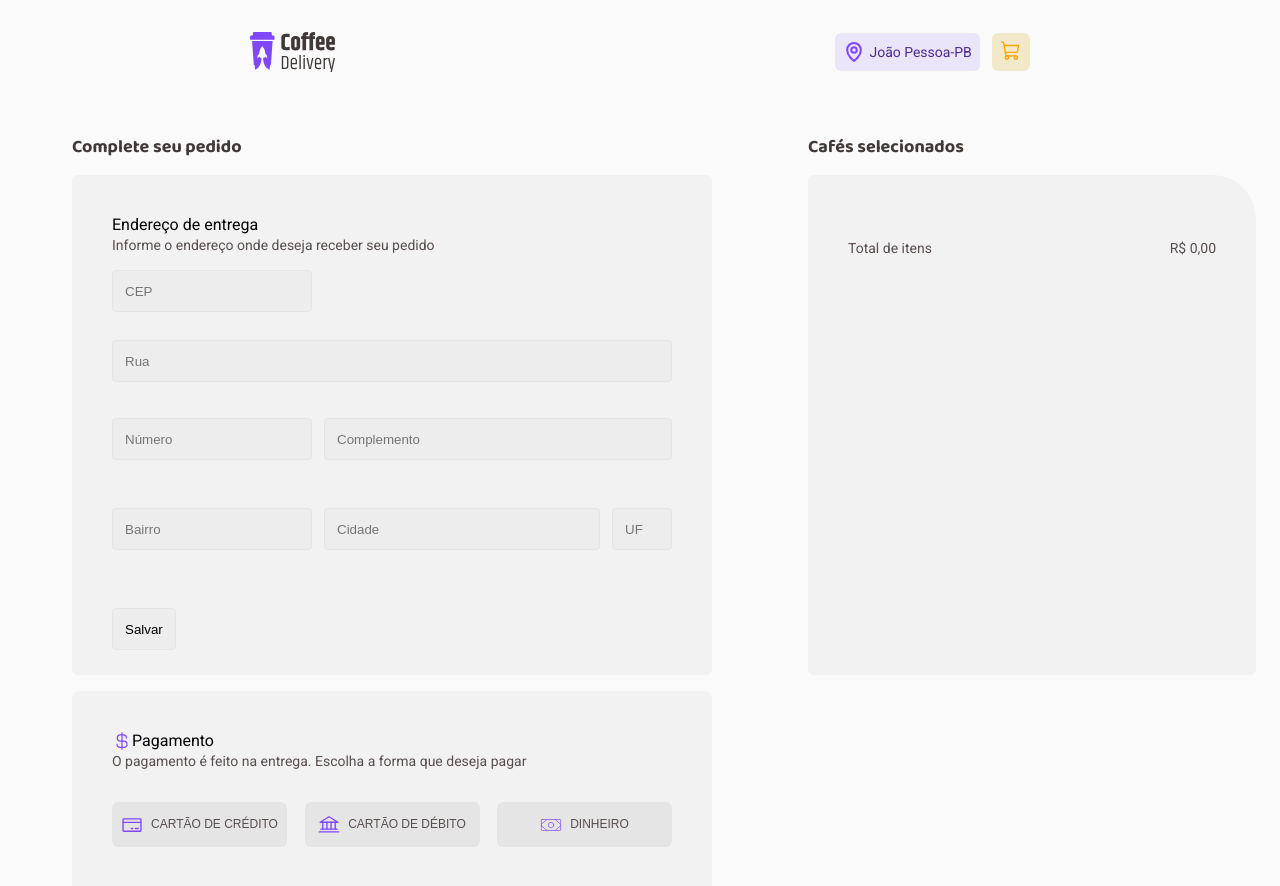
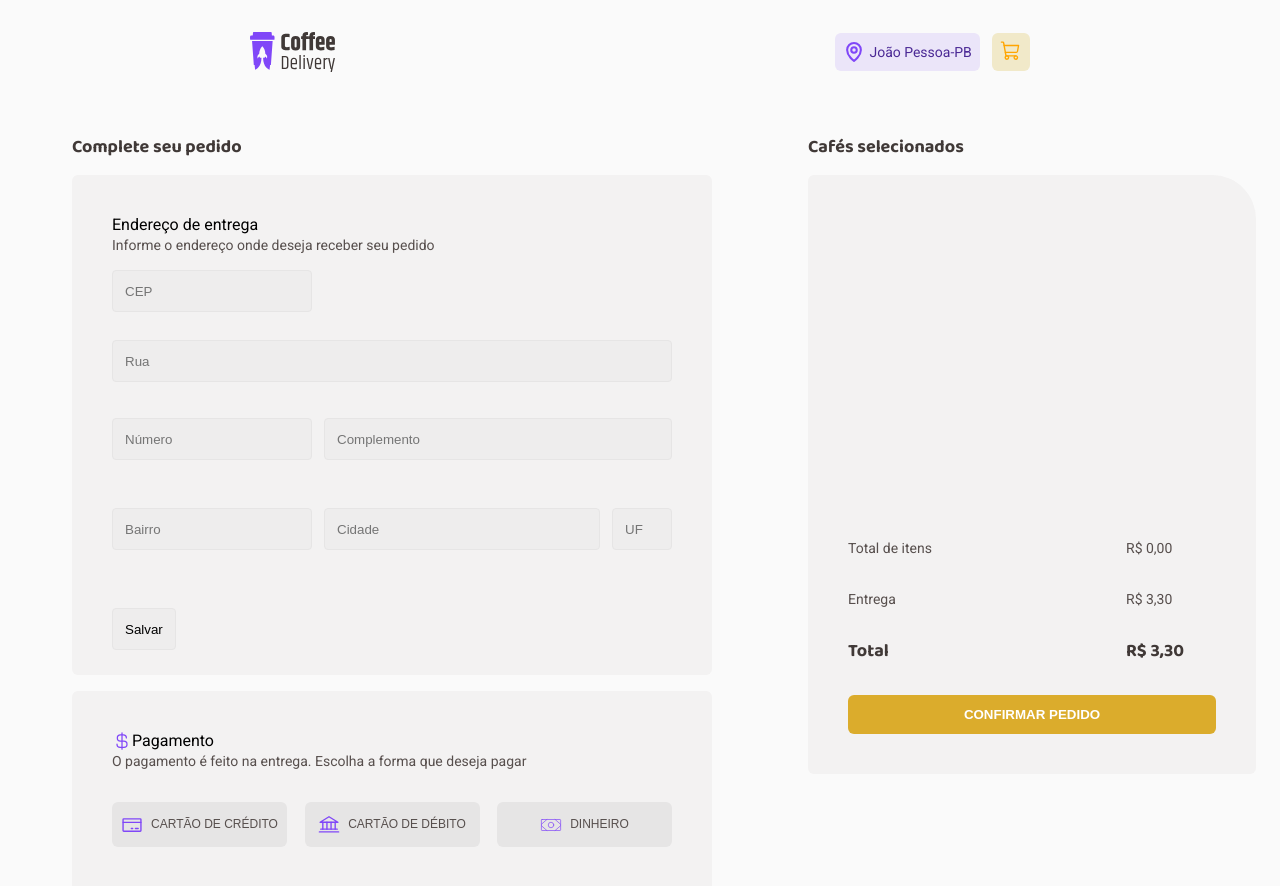
Before and after one commit to portfolio-lucas/coffe-delivery, a React (Vite) app: page /checkout/1/finished in a window 1280 px wide. Shown: the top 886 px of the page. Built offline with nearby package versions, Linux system fonts and the light colour scheme.

Commit message:
update checkout: add scroll in coffes list

```diff
--- a/src/Pages/Checkout/Item.tsx
+++ b/src/Pages/Checkout/Item.tsx
@@ -24,10 +24,10 @@ const Item: React.FC<ItemProps> = ({ product }) => {
         style={{
           display: "flex",
           alignItems: "center",
-          gap: "10rem",
+          gap: "8rem",
         }}
       >
-        <p>{product.title}</p>
+        <p style={{ width: "155px" }}>{product.title}</p>
         <span>R$ {product.price.toFixed(2)}</span>
       </div>
 
--- a/src/Pages/Checkout/index.tsx
+++ b/src/Pages/Checkout/index.tsx
@@ -6,17 +6,19 @@ import {
   CoffesList,
   CoffesSelectedContainer,
   CompleteOrder,
+  ConfirmOrderButton,
   Divisor,
   FormOfPayment,
   InputForm,
   OrderSummary,
   OrderTotalItems,
+  TextPrice,
 } from "./style";
 import { useForm } from "react-hook-form";
 import { yupResolver } from "@hookform/resolvers/yup";
 import * as yup from "yup";
 import { OrderContext } from "../../context/Order/OrderContext";
-import { useContext, useEffect } from "react";
+import { useCallback, useContext, useEffect, useState } from "react";
 import { ProductsContext } from "../../context/Products/ProductsContext";
 import Item from "./Item";
 
@@ -50,15 +52,26 @@ export function Checkout() {
   } = useForm<FormData>({
     resolver: yupResolver(validation),
   });
+  const [deliveryPrice] = useState(3.3);
+  const [totalOrderPrice, setTotalOrderPrice] = useState(0);
   const onSubmit = (data: FormData) => console.log(data);
 
   const { order } = useContext(OrderContext);
 
   const { calcTotalValue } = useContext(ProductsContext);
 
+  const calcTotalOrderPrice = useCallback(() => {
+    const totalValue = calcTotalValue();
+
+    const totalOrder = totalValue + deliveryPrice;
+
+    setTotalOrderPrice(totalOrder);
+  }, [deliveryPrice, calcTotalValue]);
+
   useEffect(() => {
     calcTotalValue();
-  }, [calcTotalValue]);
+    calcTotalOrderPrice();
+  }, [calcTotalValue, calcTotalOrderPrice]);
 
   return (
     <CheckoutContainer>
@@ -201,9 +214,23 @@ export function Checkout() {
 
             <OrderSummary>
               <OrderTotalItems>
-                <span>Total de itens</span>
+                <span style={{ width: "150px" }}>Total de itens</span>
                 <span>R$ {calcTotalValue().toFixed(2).replace(".", ",")}</span>
               </OrderTotalItems>
+
+              <OrderTotalItems>
+                <span style={{ width: "150px" }}>Entrega</span>
+                <span>R$ {deliveryPrice.toFixed(2).replace(".", ",")}</span>
+              </OrderTotalItems>
+
+              <OrderTotalItems>
+                <h1 style={{ width: "150px" }}>Total</h1>
+                <TextPrice>
+                  R$ {totalOrderPrice.toFixed(2).replace(".", ",")}
+                </TextPrice>
+              </OrderTotalItems>
+
+              <ConfirmOrderButton>CONFIRMAR PEDIDO</ConfirmOrderButton>
             </OrderSummary>
           </CoffesSelectedContainer>
         </div>
--- a/src/Pages/Checkout/style.ts
+++ b/src/Pages/Checkout/style.ts
@@ -183,7 +183,7 @@ export const FormOfPayment = styled.div`
 
 export const CoffesSelectedContainer = styled.div`
     width: 448px;
-    height: 500px;
+    min-height: 500px;
     padding: 40px;
     background: #F3F2F2;
     border-radius: 6px;
@@ -199,12 +199,8 @@ export const CoffesList = styled.div`
   display: flex;
   flex-direction: column;
   gap: 2rem;
-`
-
-export const Divisor = styled.div`
-  width: 100%;
-  border-bottom: 1px solid;
-  border-color: #e6e5e5;
+  height: 300px;
+  overflow-y: auto;
 `
 
 export const CoffeItem = styled.div`
@@ -220,6 +216,12 @@ export const CoffeItem = styled.div`
   }
 `
 
+export const Divisor = styled.div`
+  width: 100%;
+  border-bottom: 1px solid;
+  border-color: #e6e5e5;
+`
+
 export const BoxButton = styled.div`
   height: 32px;
   width: 72px;
@@ -229,8 +231,6 @@ export const BoxButton = styled.div`
   gap: 12px;
   background-color: #e6e5e5;
   border-radius: 6px;
-
-
 `
 
 export const QuantityButton = styled.button`
@@ -239,6 +239,10 @@ export const QuantityButton = styled.button`
   font-size: 20px;
   color: #8047F8;
   cursor: pointer;
+
+  :hover {
+    background-color: #D8D8D8;
+  }
 `
 
 export const RemoveButton = styled.button`
@@ -264,7 +268,9 @@ export const OrderSummary = styled.div`
 
 export const OrderTotalItems = styled.div`
   display: flex;
-  justify-content: space-between;
+  gap: 8rem;
+
+
 
   span {
     font-size: 14px;
@@ -272,3 +278,22 @@ export const OrderTotalItems = styled.div`
     color: #574F4D;
   }
 `
+
+export const TextPrice = styled.h1`
+  font-size: 20px;
+  color: #574F4D;
+`
+
+export const ConfirmOrderButton = styled.button`
+  width: 100%;
+  padding: 12px 8px;
+  background-color: #DBAC2C;
+  color: #fff;
+  border: none;
+  border-radius: 6px;
+  cursor: pointer;
+  font-weight: 600;
+  :hover {
+    background-color: #c47f17;
+  }
+`
```
